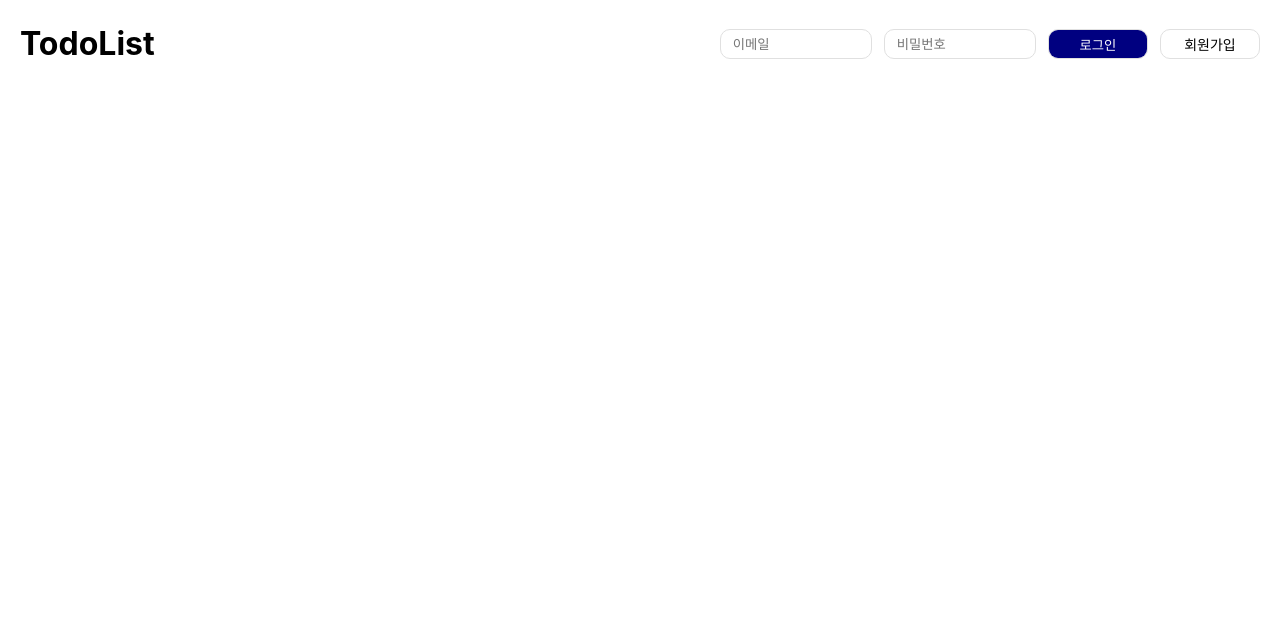
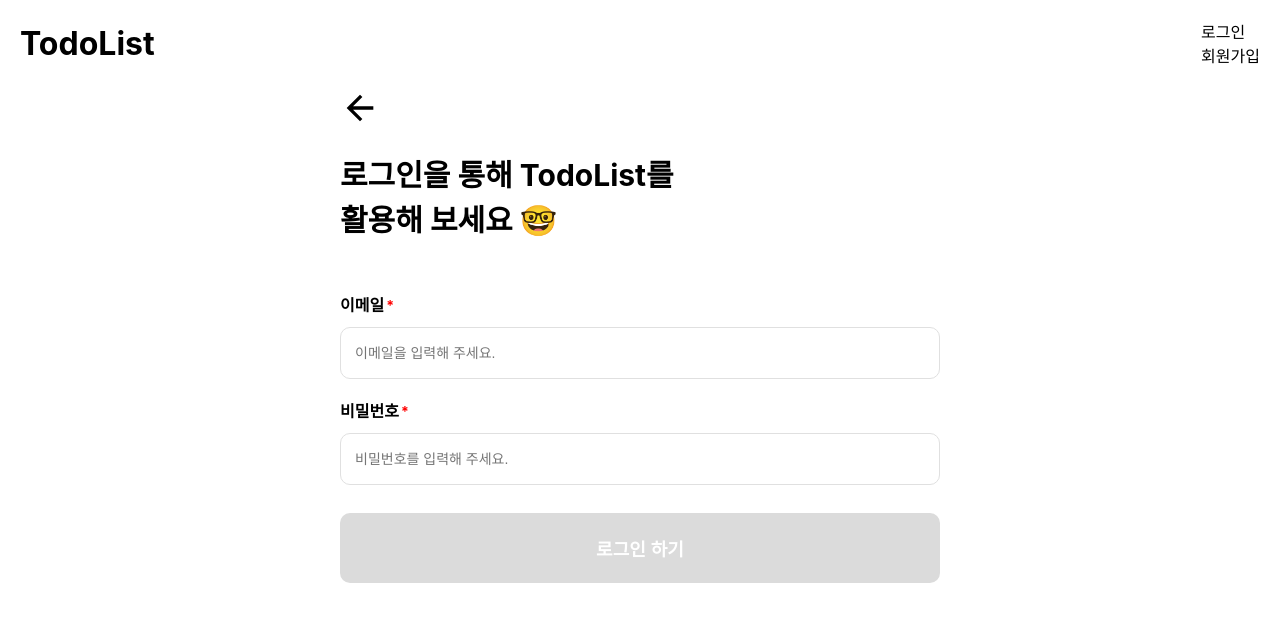
Before and after one commit to study-team2023/todo-study, a React (Create React App) app in the folder todo-list/: page /components/TodoLogin in a window 1280 px wide. Before the commit this address had no page. Shown: the top 622 px of the page. Built offline with nearby package versions, Linux system fonts and the light colour scheme.

Commit message:
:sparkles:feat: login 기능 추가중

```diff
--- a/todo-list/src/App.js
+++ b/todo-list/src/App.js
@@ -4,6 +4,7 @@ import { Route, Routes, Link } from 'react-router-dom';
 import TodoHeader from "./components/TodoHeader";
 import TodoHome from "./components/TodoHome";
 import TodoJoin from './components/TodoJoin';
+import TodoLogin from './components/TodoLogin';
 import "./css/reset.css";
 
 const App = () => {
@@ -15,6 +16,7 @@ const App = () => {
         <Routes>
             <Route path='/' exact element={<TodoHome/>}></Route>
             <Route path='/components/TodoJoin' element={<TodoJoin/>}></Route>
+            <Route path='/components/TodoLogin' element={<TodoLogin/>}></Route>
         </Routes>
         </>
     )
--- a/todo-list/src/components/TodoHeader.js
+++ b/todo-list/src/components/TodoHeader.js
@@ -1,57 +1,25 @@
 import style from "../css/TodoHeader.module.css";
 import classNames from "classnames/bind";
-import { useState } from "react";
 import {Link} from "react-router-dom";
+
 const cn  = classNames.bind(style);
 
 const TodoHeader = () => {
-    const [email, setEmail] = useState("");
-    const [pw, setPw ] = useState("");
-
-    const handleEmail = (e) => {
-        setEmail(e.target.value);
-    }
-
-    const handlePw = (e) => {
-        setPw(e.target.value);
-    }
 
     return (
-        <>
         <header className={cn("header")}>
             <Link to="/">
                 <h1>TodoList</h1>
             </Link>
-            <div className={cn("login_wrap")}>
-                <form className={cn("login_box")}>
-                    <div className={cn("loginInputWrap")}>
-                        <input
-                        id="loginEmail"
-                        type="email"
-                        placeholder="이메일"
-                        value={email}
-                        onChange={handleEmail}
-                        className={cn("loginInput")}/>
-                    </div>
-                    <div className={cn("loginInputWrap")}>
-                        <input
-                        id="loginPw"
-                        type="password"
-                        placeholder="비밀번호"
-                        value={pw}
-                        onChange={handlePw}
-                        className={cn("loginInput")}/>
-                    </div>
-                    <div className={cn("loginButtonWrap")}>
-                        <button>로그인</button>
-                    </div>
-                    <div className={cn("loginButtonWrap")}>
-                        <Link to="./components/TodoJoin">회원가입</Link>
-                    </div>
-                </form>
+            <div className={cn("loginWrap")}>
+                <div className={cn("'headerButtonWrap', 'login'")}>
+                    <Link to="./components/TodoLogin">로그인</Link>
+                </div>
+                <div className={cn("'headerButtonWrap', 'join'")}>
+                    <Link to="./components/TodoJoin">회원가입</Link>
+                </div>
             </div>
         </header>
-        </>
     )
 }
 
--- a/todo-list/src/components/TodoJoin.js
+++ b/todo-list/src/components/TodoJoin.js
@@ -1,4 +1,4 @@
-import style from "../css/TodoJoin.module.css";
+import style from "../css/TodoForm.module.css";
 import classNames from "classnames/bind";
 import { Link } from "react-router-dom";
 import {MdArrowBack} from "react-icons/md";
@@ -99,11 +99,11 @@ const TodoJoin = () => {
     }
 
     return (
-        <div className={cn("joinPageWrap")}>
-            <div className={cn("joinFlexWrap")}>
+        <div className={cn("formPageWrap")}>
+            <div className={cn("formFlexWrap")}>
                 {
                     success === true ? (
-                        <h2 className={cn("joinTitle")}>회원가입 성공!<br/>로그인하고 시작해 보세요 ✨</h2>
+                        <h2 className={cn("formTitle")}>회원가입 성공!<br/>로그인하고 시작해 보세요 ✨</h2>
                     ) : (
                         <>
                         <div className={cn("goBack")}>
@@ -111,10 +111,10 @@ const TodoJoin = () => {
                                 <MdArrowBack color="#000" size="40"/>
                             </Link>
                         </div>
-                        <h2 className={cn("joinTitle")}>TodoList에 오신것을<br/>진심으로 환영합니다. 🥳</h2>
-                        <form className={cn("joinForm")} onSubmit={handleSubmit}>
-                            <label htmlFor="joinUsername" className={cn("joinLabel")}>이름/별명</label>
-                            <div className={cn("joinInputWrap")}>
+                        <h2 className={cn("formTitle")}>TodoList에 오신것을<br/>진심으로 환영합니다. 🥳</h2>
+                        <form className={cn("formAreaWrap")} onSubmit={handleSubmit}>
+                            <label htmlFor="joinUsername" className={cn("formAreaLabel")}>이름/별명</label>
+                            <div className={cn("formInputWrap")}>
                                 <input id="joinUsername" type="text" autoComplete="off"
                                 placeholder="이름 및 별명 설정해주세요."
                                 value={username}
@@ -122,8 +122,8 @@ const TodoJoin = () => {
                                 required
                                 />
                             </div>
-                            <label htmlFor="joinEmail" className={cn("joinLabel")}>이메일</label>
-                            <div className={cn("joinInputWrap")}>
+                            <label htmlFor="joinEmail" className={cn("formAreaLabel")}>이메일</label>
+                            <div className={cn("formInputWrap")}>
                                 <input id="joinEmail" type="text" autoComplete="off"
                                 placeholder="test@gmail.com"
                                 value={email}
@@ -131,44 +131,44 @@ const TodoJoin = () => {
                                 required
                                 />
                             </div>
-                            <div className={cn("joinErrorMsg")}>
+                            <div className={cn("formErrorMsg")}>
                                 {
                                     !emailValid && email.length > 0 && (
                                         <p>이메일 형식이 잘못되었습니다.</p>
                                     )
                                 }
                             </div>
-                            <label htmlFor="joinPassword" className={cn("joinLabel")}>비밀번호</label>
-                            <div className={cn("joinInputWrap")}>
+                            <label htmlFor="joinPassword" className={cn("formAreaLabel")}>비밀번호</label>
+                            <div className={cn("formInputWrap")}>
                                 <input id="joinPassword" type="password" autoComplete="off"
                                 placeholder="비밀번호를 입력하세요."
                                 value={pw}
                                 onChange={handlePw}
                                 required/>
                             </div>
-                            <div className={cn("joinErrorMsg")}>
+                            <div className={cn("formErrorMsg")}>
                                 {
                                     !pwValid && pw.length > 0 && (
                                         <p>영문, 숫자, 특수문자 조합 8자 이상이어야 합니다.</p>
                                     )
                                 }
                             </div>
-                            <label htmlFor="joinPasswordConfirm" className={cn("joinLabel")}>비밀번호 확인</label>
-                            <div className={cn("joinInputWrap")}>
+                            <label htmlFor="joinPasswordConfirm" className={cn("formAreaLabel")}>비밀번호 확인</label>
+                            <div className={cn("formInputWrap")}>
                                 <input id="joinPasswordConfirm" type="password" autoComplete="off"
                                 placeholder="비밀번호를 다시 확인합니다."
                                 value={pwConfirm}
                                 onChange={handlePwConfirm}
                                 required/>
                             </div>
-                            <div className={cn("joinErrorMsg")}>
+                            <div className={cn("formErrorMsg")}>
                                 {
                                     !pwValidConfirm && pwConfirm.length > 0 && (
                                         <p>비밀번호가 일치하지 않습니다.</p>
                                     )
                                 }
                             </div>
-                            <div className={cn("joinButtonWrap")}>
+                            <div className={cn("formButtonWrap")}>
                                 <button type="submit" disabled={notAllow}>완료</button>
                             </div>
                         </form>
--- /dev/null
+++ b/todo-list/src/components/TodoLogin.js
@@ -0,0 +1,79 @@
+import style from "../css/TodoForm.module.css";
+import {MdArrowBack} from "react-icons/md";
+import classNames from "classnames/bind";
+import { Link } from "react-router-dom";
+import { useEffect, useState } from "react";
+import axios from "axios";
+
+const cn  = classNames.bind(style);
+
+const TodoLogin = () => {
+    const [email, setEmail] = useState("");
+    const [pw, setPw ] = useState("");
+    const [notAllow, setNotAllow] = useState(true);
+
+    const handleEmail = (e) => {
+        setEmail(e.target.value);
+    }
+
+    const handlePw = (e) => {
+        setPw(e.target.value);
+    }
+
+    const handleSubmit = (e) => {
+        e.preventDefault();
+        // 혹시라도 어떤 오류로 인해 인풋에 값이 없는데 버튼 활성화 될 경우 한번더 return
+        if( email.length <= 0 || pw.length <= 0 ){
+            alert("이메일 혹은 비밀번호를 입력해 주세요.")
+            return;
+        }
+    }
+
+    useEffect(() => {
+        if( email.length > 0 && pw.length > 0){
+            setNotAllow(false);
+        }else {
+            setNotAllow(true);
+        }
+    },[email, pw])
+
+    return (
+        <>
+        <div className={cn("formPageWrap")}>
+            <div className={cn("formFlexWrap")}>
+                <div className={cn("goBack")}>
+                    <Link to="/">
+                        <MdArrowBack color="#000" size="40"/>
+                    </Link>
+                </div>
+                <h2 className={cn("formTitle")}>로그인을 통해 TodoList를<br/>활용해 보세요 🤓</h2>
+                <form className={cn("formAreaWrap")} onSubmit={handleSubmit}>
+                    <label htmlFor="loginEmail" className={cn("formAreaLabel")}>이메일</label>
+                    <div className={cn("formInputWrap")}>
+                        <input id="loginEmail" type="text" autoComplete="off"
+                        placeholder="이메일을 입력해 주세요."
+                        required
+                        value={email}
+                        onChange={handleEmail}
+                        />
+                    </div>
+                    <label htmlFor="loginPw" className={cn("formAreaLabel")}>비밀번호</label>
+                    <div className={cn("formInputWrap")}>
+                        <input id="loginPw" type="password" autoComplete="off"
+                        placeholder="비밀번호를 입력해 주세요."
+                        required
+                        value={pw}
+                        onChange={handlePw}
+                        />
+                    </div>
+                    <div className={cn("formButtonWrap")}>
+                        <button type="submit" disabled={notAllow}>로그인 하기</button>
+                    </div>
+                </form>
+            </div>
+        </div>
+        </>
+    );
+}
+
+export default TodoLogin;
--- /dev/null
+++ b/todo-list/src/css/TodoForm.module.css
@@ -0,0 +1,93 @@
+
+.formPageWrap {
+    display: flex;
+    justify-content: center;
+}
+
+.formFlexWrap {
+    width: 100%;
+    max-width: 600px;
+}
+
+.formTitle {
+    font-size: 30px;
+    margin-bottom: 50px;
+}
+
+.formAreaWrap .formAreaLabel {
+    position: relative;
+    display: inline-block;
+    font-weight: bold;
+    margin-bottom: 10px;
+}
+
+.formAreaWrap .formAreaLabel::after {
+    content: "*";
+    display: inline-block;
+    color: red;
+    font-size: 14px;
+    position: absolute;
+    right: -10px;
+    top: 50%;
+    transform: translateY(-50%);
+}
+
+.formAreaWrap .formAreaLabel ~ .formAreaLabel {
+    margin-top: 20px;
+}
+
+.formInputWrap {
+    display: block;
+    width: 100%;
+    height: 52px;
+    background: #fff;
+    border: 1px solid #e0e0e0;
+    border-radius: 10px;
+    overflow: hidden;
+    padding: 12px;
+}
+
+.formInputWrap input {
+    height: 100%;
+    width: 100%;
+    display: block;
+    outline: none;
+    border: none;
+    border-radius: 0;
+    font-size: 14px;
+}
+
+.formErrorMsg {
+    font-size: 14px;
+    color: red;
+    margin: 12px 0 0;
+}
+
+.formErrorMsg p {
+    margin: 0;
+}
+
+.formButtonWrap {
+    width: 100%;
+    height: 70px;
+    border-radius: 10px;
+    display: flex;
+    align-items: center;
+    justify-content: center;
+    margin-top: 28px;
+    overflow: hidden;
+}
+
+.formButtonWrap button {
+    width: 100%;
+    height: 100%;
+    color: #fff;
+    font-size: 18px;
+    font-weight: bold;
+    background: navy;
+}
+
+.formButtonWrap button:disabled {
+    background: rgb(219, 219, 219);
+    cursor: default;
+}
--- a/todo-list/src/css/TodoHeader.module.css
+++ b/todo-list/src/css/TodoHeader.module.css
@@ -33,7 +33,7 @@
     border: 0;
 }
 
-.loginButtonWrap {
+.headerButtonWrap {
     max-width: 100px;
     width: 100%;
     height: 30px;
@@ -46,7 +46,7 @@
     overflow: hidden;
 }
 
-.loginButtonWrap button {
+.headerButtonWrap.join {
     width: 100%;
     height: 100%;
     background: navy;
```
Also changed, not shown: todo-list/src/css/TodoLogin.module.css (added).
